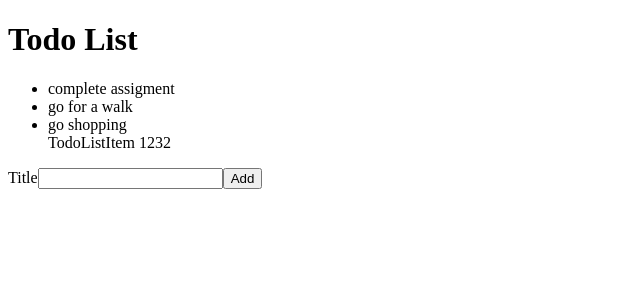
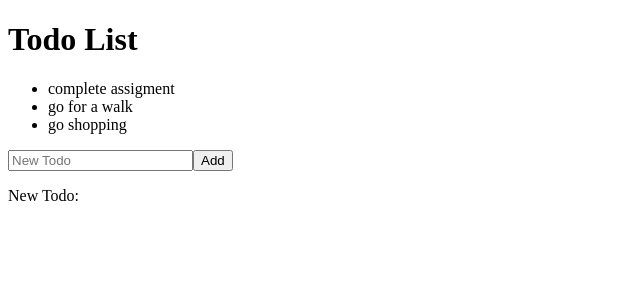
Before and after one commit to Sabina-Kazantseva/react-todo, a React (Create React App) app: page / in a window 1280 px wide. Shown: the top 300 px of the page, without its empty margins (0-640 px from the left). Built offline with nearby package versions, Linux system fonts and the light colour scheme; the HTML template or start-up script is replaced by a standard one.

Commit message:
store new todo in react state

```diff
--- a/src/AddTodoForm.js
+++ b/src/AddTodoForm.js
@@ -1,13 +1,19 @@
 // import React from "react";
-function AddTodoForm() {
+function AddTodoForm(props) {
+    function handleAddTodo(event) {
+        event.preventDefault();
+        const todoTitle = event.target.title.value;
+        console.log("Todo Title ====>", todoTitle);
+        event.target.reset();
+        props.onAddTodo(todoTitle);
+    }
+
     // Add a multi-line return statement with JSX
     return (
-        <form>
-            {/* Create a label element with text "Title" */}
-            <label htmlFor="todoTitle">Title</label>
+        <form onSubmit={handleAddTodo}>
 
-            {/* Create a text input element with id "todoTitle" */}
-            <input type="text" id="todoTitle" />
+
+            <input type="text" name="title" placeholder="New Todo" />
 
             {/* Create a submit button element with text "Add" */}
             <button type="submit">Add</button>
--- a/src/App.js
+++ b/src/App.js
@@ -1,15 +1,19 @@
-// import React from 'react';
 import TodoList from './TodoList';
 import AddTodoForm from './AddTodoForm'; // Import the AddTodoForm component
+import React, { useState } from 'react';
+
 
 function App() {
+  const [newTodo, setNewTodo] = useState("");
+  function handleAddTodo(todoTitle) {
+    setNewTodo(todoTitle);
+  }
   return (
     <div>
       <h1>Todo List</h1>
-
       <TodoList />
-      {/* Use the AddTodoForm component below the heading */}
-      <AddTodoForm />
+      <AddTodoForm onAddTodo={handleAddTodo} />
+      <p>New Todo: {newTodo}</p>
     </div>
   );
 }
--- a/src/TodoList.js
+++ b/src/TodoList.js
@@ -13,9 +13,8 @@ function TodoList() {
     return (
         <ul>
             {todoList.map((task) => (
-                <li key={task.id}>{task.title}</li>
+                <TodoListItem key={task.id} task={task} todo={todoList} />
             ))}
-            <TodoListItem test={"1232"} />
         </ul>
     );
 }
--- a/src/TodoListItem.js
+++ b/src/TodoListItem.js
@@ -1,10 +1,13 @@
-function TodoListItem({ test }) {
-    console.log("word ====> ", test);
+function TodoListItem(props) {
+    console.log("word ====> ", props);
     return (
-        <div>
-            TodoListItem {test}
-        </div>
-    )
+
+        <li>
+            {props.task.title}
+        </li>
+
+
+    );
 }
 
 export default TodoListItem;
```
